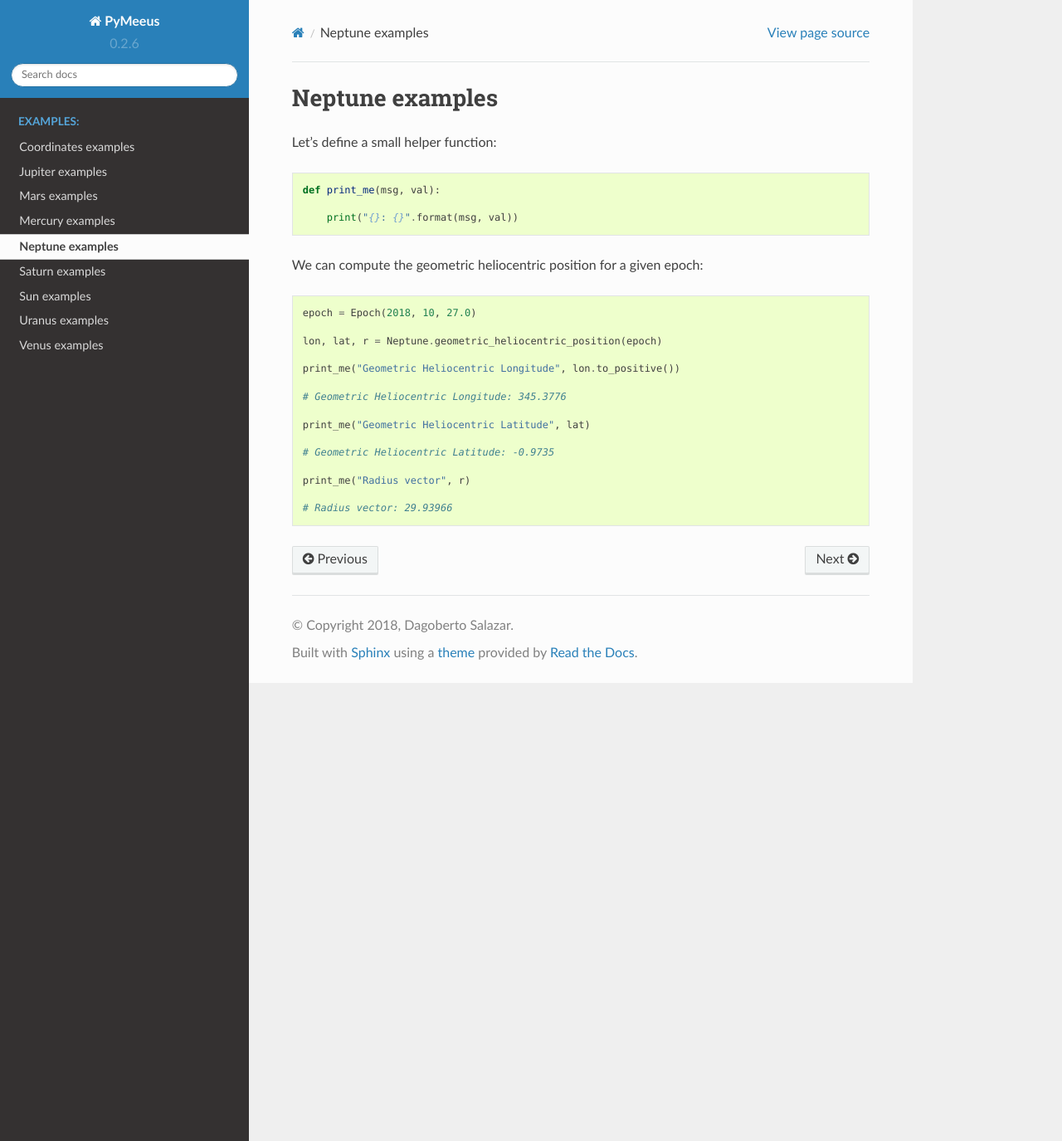
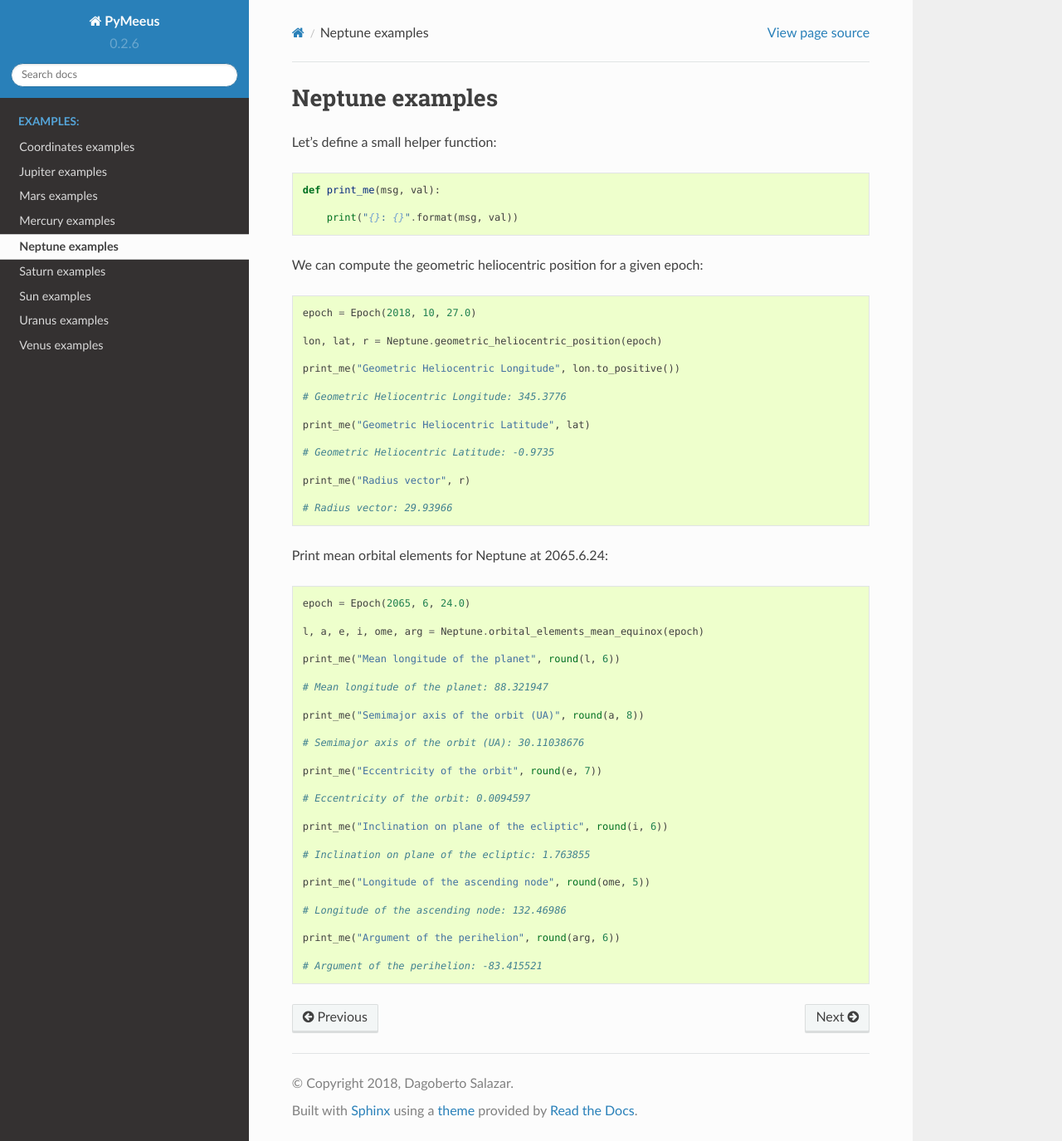
Before and after one commit to architest/pymeeus, a Sphinx documentation site: the page built from docs/source/ex-Neptune.rst, in a window 1280 px wide and 1375 px high. Shown: the whole window at 83% size. Built offline with Sphinx 7.4.7 and the Read the Docs theme 2.0.0, drawn with Linux system fonts in a browser that asks for light colours; formulas are drawn with MathJax 3; pages that are not in the unit, such as notebooks, are missing from menus.

Commit message:
Add examples of use and documentation for class 'Neptune'

```diff
--- a/docs/source/ex-Neptune.rst
+++ b/docs/source/ex-Neptune.rst
@@ -24,3 +24,33 @@ We can compute the geometric heliocentric position for a given epoch::
     print_me("Radius vector", r)
 
     # Radius vector: 29.93966
+
+Print mean orbital elements for Neptune at 2065.6.24::
+
+    epoch = Epoch(2065, 6, 24.0)
+
+    l, a, e, i, ome, arg = Neptune.orbital_elements_mean_equinox(epoch)
+
+    print_me("Mean longitude of the planet", round(l, 6))
+
+    # Mean longitude of the planet: 88.321947
+
+    print_me("Semimajor axis of the orbit (UA)", round(a, 8))
+
+    # Semimajor axis of the orbit (UA): 30.11038676
+
+    print_me("Eccentricity of the orbit", round(e, 7))
+
+    # Eccentricity of the orbit: 0.0094597
+
+    print_me("Inclination on plane of the ecliptic", round(i, 6))
+
+    # Inclination on plane of the ecliptic: 1.763855
+
+    print_me("Longitude of the ascending node", round(ome, 5))
+
+    # Longitude of the ascending node: 132.46986
+
+    print_me("Argument of the perihelion", round(arg, 6))
+
+    # Argument of the perihelion: -83.415521
```
